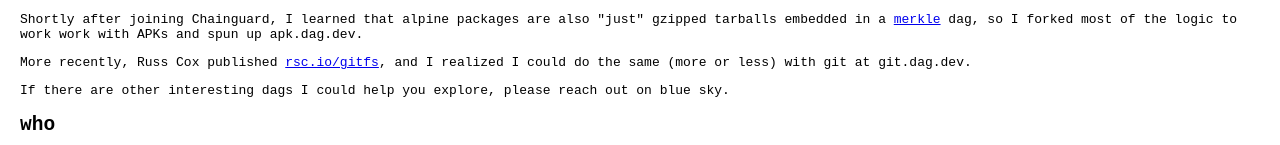
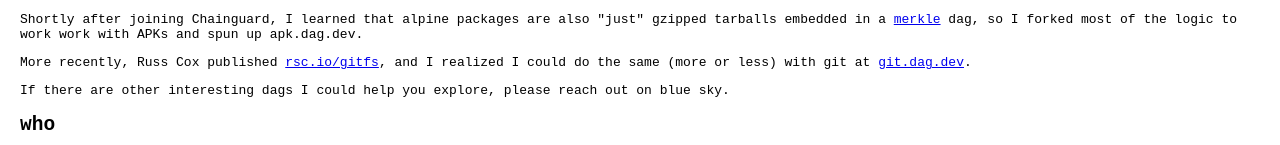
Before and after one commit to jonjohnsonjr/dagdotdev, a plain HTML site: page index.html in a window 1280 px wide. Shown: the part 391-536 px from the top of the page. Drawn offline with Linux system fonts and the light colour scheme.

Commit message:
Link to gh-pages branch

```diff
--- a/index.html
+++ b/index.html
@@ -45,7 +45,7 @@ That domain name is by far the most expensive part of running this site.
 Shortly after joining Chainguard, I learned that alpine packages are also "just" gzipped tarballs embedded in a <a href="https://en.wikipedia.org/wiki/Ralph_Merkle">merkle</a> dag, so I forked most of the logic to work work with APKs and spun up apk.dag.dev.
 </p>
 <p>
-More recently, Russ Cox published <a href="https://rsc.io/gitfs">rsc.io/gitfs</a>, and I realized I could do the same (more or less) with git at git.dag.dev.
+More recently, Russ Cox published <a href="https://rsc.io/gitfs">rsc.io/gitfs</a>, and I realized I could do the same (more or less) with git at <a href="https://git.dag.dev/?url=https://github.com/jonjohnsonjr/dagdotdev@refs/heads/gh-pages">git.dag.dev</a>.
 </p>
 </p>
 <p>
```
